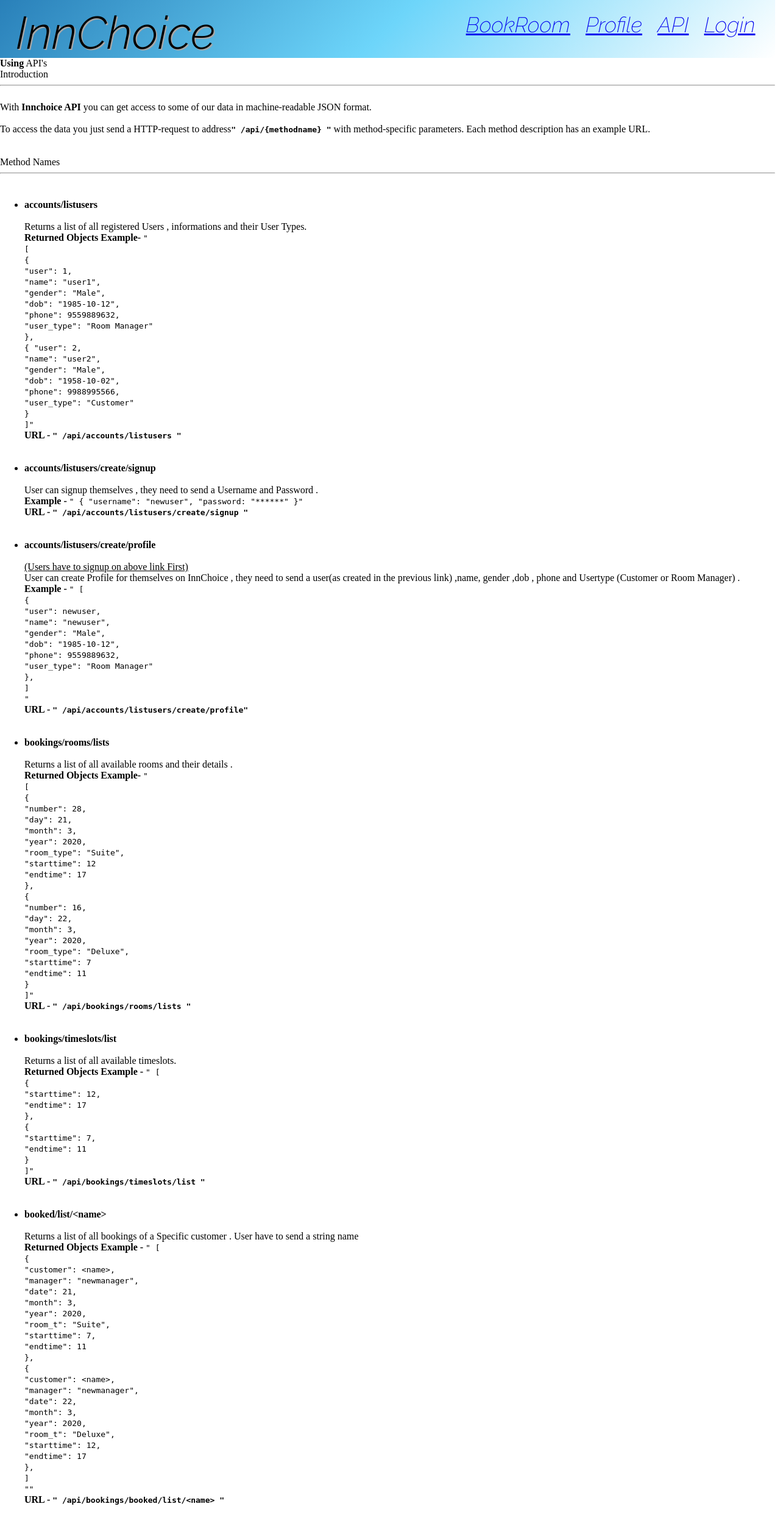
After one commit to parthgpta/INNchoice, a Django app: page /info/api in a window 1280 px wide. The commit adds this page. Shown: the whole page at 61% size. Run offline with Django 3.2, Linux system fonts and the light colour scheme.

Commit message:
added new templates

```diff
--- /dev/null
+++ b/innchoice/bookings/templates/api_info.html
@@ -0,0 +1,188 @@
+{% extends 'base2.html' %}
+{% load static %}
+{% block content %}
+	<div class="mid-01">
+		<div class="mid-txt">
+			<strong>Using</strong>
+			<span id='txt-mid'>API's</span>
+		</div>
+	</div>
+
+	<div class="card-new-05">
+		<div class="card-new-5-txt">Introduction</div><hr><br>
+		<div class="card-new-5-txt2">
+			With <strong>Innchoice API</strong> you can get access to some of our data in machine-readable JSON format.<br><br>
+			To access the data you just send a HTTP-request to address<strong><code>" /api/{methodname} "</code> </strong>with method-specific parameters. Each method description has an example URL.<br><br><br>
+		</div>
+	<div class="card-new-5-txt3">Method Names</div><hr><br>
+		<ul>
+			<li>
+				<div class="card-new-5-txt4">
+					<strong>accounts/listusers</strong>
+				</div><br>
+				<div class="card-new-5-txt2">
+					Returns a list of all registered Users , informations and their User Types.<br>
+					<strong>Returned Objects Example- </strong>
+							<code> " <br>[<br>
+    {<br>
+        "user": 1,<br>
+        "name": "user1",<br>
+        "gender": "Male",<br>
+        "dob": "1985-10-12",<br>
+        "phone": 9559889632,<br>
+        "user_type": "Room Manager"<br>
+    },<br>
+
+    {
+        "user": 2,<br>
+        "name": "user2",<br>
+        "gender": "Male",<br>
+        "dob": "1958-10-02",<br>
+        "phone": 9988995566,<br>
+        "user_type": "Customer"<br>
+    }<br>
+]"
+							</code>	<br>
+					<strong>URL - <code>" /api/accounts/listusers "</code> </strong>
+				</div>
+			</li><br><br>
+
+
+			<li>
+				<div class="card-new-5-txt4">
+					<strong>accounts/listusers/create/signup</strong>
+				</div><br>
+				<div class="card-new-5-txt2">
+					User can signup themselves , they need to send a Username and Password .<br>
+					<strong>Example -</strong>
+							<code> " {
+    									"username": "newuser",
+    									"password: "******"
+									}"
+							</code>
+					<br>
+					<strong>URL - <code>" /api/accounts/listusers/create/signup "</code> </strong>
+				</div>
+			</li><br><br>
+
+			<li>
+				<div class="card-new-5-txt4">
+					<strong>accounts/listusers/create/profile</strong>
+				</div><br>
+				<div class="card-new-5-txt2">
+					<u>(Users have to signup on above link First)</u><br>
+					User can create Profile for themselves on InnChoice , they need to send a user(as created in the previous link) ,name, gender ,dob , phone and Usertype (Customer or Room Manager) .<br>
+					<strong>Example -</strong>
+							<code> " [<br>
+    {<br>
+        "user": newuser,<br>
+        "name": "newuser",<br>
+        "gender": "Male",<br>
+        "dob": "1985-10-12",<br>
+        "phone": 9559889632,<br>
+        "user_type": "Room Manager"<br>
+    },<br>]<br>"
+							</code>
+					<br>
+					<strong>URL - <code>" /api/accounts/listusers/create/profile"</code> </strong>
+				</div>
+			</li><br><br>
+
+			<li>
+				<div class="card-new-5-txt4">
+					<strong>bookings/rooms/lists</strong>
+				</div><br>
+				<div class="card-new-5-txt2">
+					Returns a list of all available rooms and their details . <br>
+					<strong>Returned Objects Example- </strong>
+							<code> " <br>[<br>
+    {<br>
+        "number": 28,<br>
+        "day": 21,<br>
+        "month": 3,<br>
+        "year": 2020,<br>
+        "room_type": "Suite",<br>
+        "starttime": 12<br>
+        "endtime": 17<br>
+    },<br>
+    {<br>
+        "number": 16,<br>
+        "day": 22,<br>
+        "month": 3,<br>
+        "year": 2020,<br>
+        "room_type": "Deluxe",<br>
+        "starttime": 7<br>
+        "endtime": 11<br>
+    }<br>
+]"
+							</code>	<br>
+					<strong>URL - <code>" /api/bookings/rooms/lists	 "</code> </strong>
+				</div>
+			</li><br><br>
+
+
+			<li>
+				<div class="card-new-5-txt4">
+					<strong>bookings/timeslots/list</strong>
+				</div><br>
+				<div class="card-new-5-txt2">
+					Returns a list of all available timeslots.<br>
+					<strong>Returned Objects Example -</strong>
+							<code> " [<br>{<br>
+    									"starttime": 12,<br>
+    									"endtime": 17<br>
+									},<br>
+									{<br>
+    									"starttime": 7,<br>
+    									"endtime": 11<br>
+									}<br>]"
+							</code>
+					<br>
+					<strong>URL - <code>" /api/bookings/timeslots/list "</code> </strong>
+				</div>
+			</li><br><br>
+
+
+			<li>
+				<div class="card-new-5-txt4">
+					<strong>booked/list/&lt;name&gt;</strong>
+				</div><br>
+				<div class="card-new-5-txt2">
+					Returns a list of all bookings of a Specific customer . User have to send a string name <br>
+					<strong>Returned Objects Example -</strong>
+							<code> " [<br>
+    {<br>
+        "customer": &lt;name&gt;,<br>
+        "manager": "newmanager",<br>
+        "date": 21,<br>
+        "month": 3,<br>
+        "year": 2020,<br>
+        "room_t": "Suite",<br>
+        "starttime": 7,<br>
+    	"endtime": 11<br>
+
+    },<br>
+    {<br>
+        "customer": &lt;name&gt;,<br>
+        "manager": "newmanager",<br>
+        "date": 22,<br>
+        "month": 3,<br>
+        "year": 2020,<br>
+        "room_t": "Deluxe",<br>
+        "starttime": 12,<br>
+    	"endtime": 17<br>
+
+    },<br>]<br>""
+							</code>
+					<br>
+					<strong>URL - <code>" /api/bookings/booked/list/&lt;name&gt; "</code> </strong>
+				</div>
+			</li><br><br>
+
+		</ul>
+
+	</div>
+
+
+{% endblock content %}
+<!-- <li><strong>Bookings - </strong>Represents  about Registered Users and can Signup .</li> -->
--- a/innchoice/bookings/templates/base2.html
+++ b/innchoice/bookings/templates/base2.html
@@ -20,6 +20,11 @@
 			<a href="{% url 'profile' %}">
 				<div class="pro">
 					Profile
+				</div>
+			</a>
+			<a href="{% url 'api_info' %}">
+				<div class="book">
+					API
 				</div>
 			</a>
 			{% if user.is_authenticated %}
--- a/innchoice/bookings/urls.py
+++ b/innchoice/bookings/urls.py
@@ -14,6 +14,7 @@ urlpatterns = [
     path('booked/details/<str:name>' , views.booked_room , name= 'booked_details'),
     path('del/book/<int:pk>' , views.delbook , name='delbook'),
     path('delete/room/available/<int:pk>' , views.available_room , name = 'del_available'),
+    path('info/api', views.api_info , name='api_info')
     #path('add/available/' , views.addavailable , name='addavailable')
 
 ]
--- a/innchoice/bookings/views.py
+++ b/innchoice/bookings/views.py
@@ -188,3 +188,6 @@ def add_specific(request):
             return render(request , 'add_room.html')
     else:
         return redirect('home')
+
+def api_info(request):
+    return render(request , 'api_info.html')
```
Also changed, not shown: innchoice/bookings/static/base.css (+35 -0 lines), innchoice/db.sqlite3.
